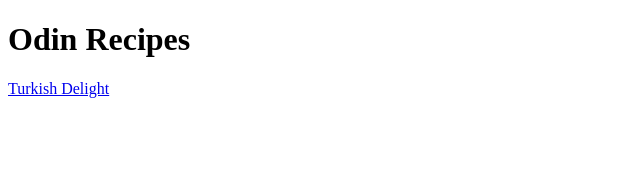
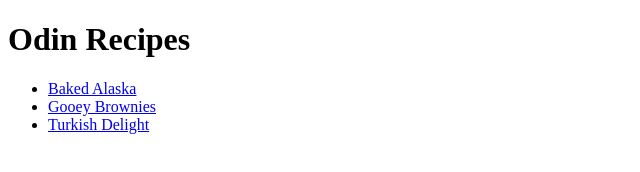
Before and after one commit to AinhoaPaya/odin-recipes, a plain HTML site: page index.html in a window 1280 px wide. Shown: the whole page, without its empty margins (0-640 px from the left). Drawn offline with Linux system fonts and the light colour scheme.

Commit message:
Add links to baked Alaska and gooey brownies

```diff
--- a/index.html
+++ b/index.html
@@ -6,6 +6,10 @@
 </head>
 <body>
     <h1>Odin Recipes</h1>
-    <a href="recipes/turkish-delight.html">Turkish Delight</a>
+    <ul>
+        <li><a href="recipes/baked-alaska.html">Baked Alaska</a></li>
+        <li><a href="recipes/gooey-brownies.html">Gooey Brownies</a></li>
+        <li><a href="recipes/turkish-delight.html">Turkish Delight</a></li>
+    </ul>
 </body>
 </html>
```
